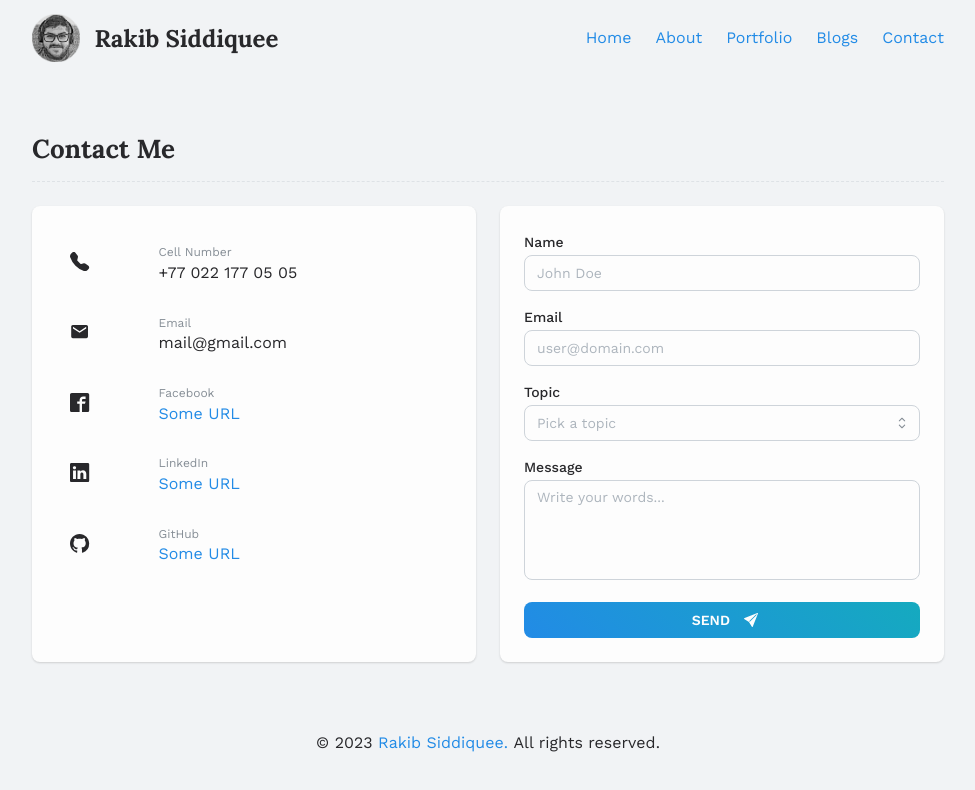
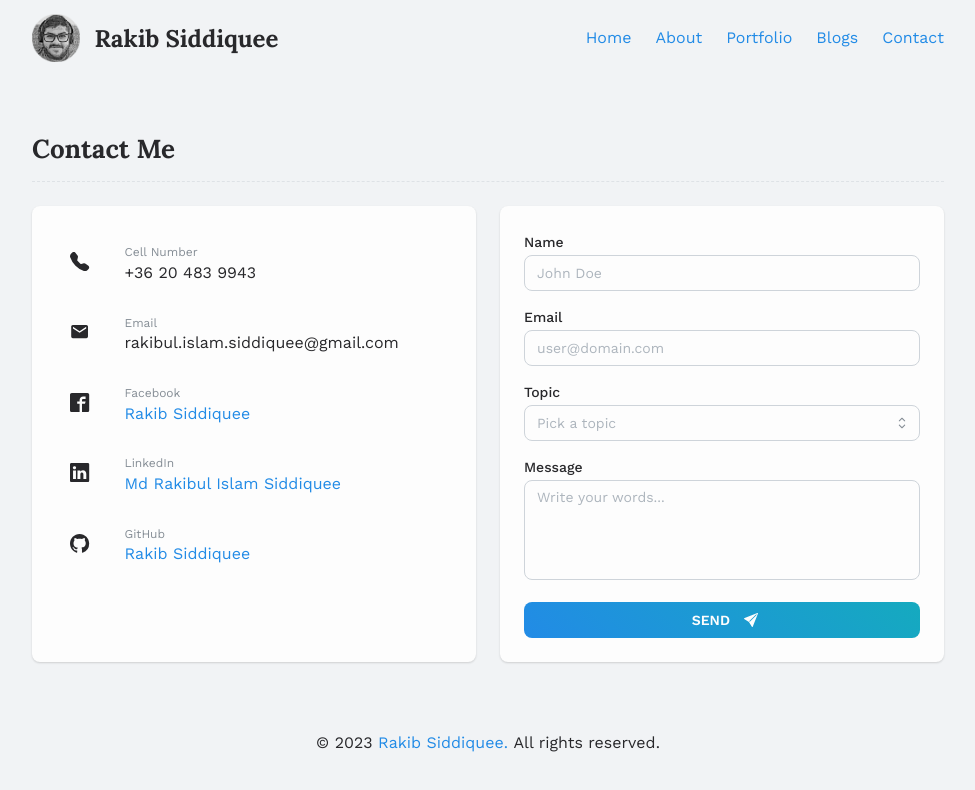
Before and after one commit to CHOYONism/portfolio-rakib-siddiquee, a Next.js app: page /contact-me in a window 1280 px wide. Shown: the top 790 px of the page, without its empty margins (152-1127 px from the left). Built offline with nearby package versions, Linux system fonts and the light colour scheme.

Commit message:
Contact Info Updated

```diff
--- a/src/components/contact-me/Information.tsx
+++ b/src/components/contact-me/Information.tsx
@@ -16,7 +16,7 @@ const ContactMeInfo = () => (
             <Text size="xs" c="dimmed">
               Cell Number
             </Text>
-            <Text>+77 022 177 05 05</Text>
+            <Text>+36 20 483 9943</Text>
           </Table.Td>
         </Table.Tr>
 
@@ -29,7 +29,7 @@ const ContactMeInfo = () => (
             <Text size="xs" c="dimmed">
               Email
             </Text>
-            <Text>mail@gmail.com</Text>
+            <Text>rakibul.islam.siddiquee@gmail.com</Text>
           </Table.Td>
         </Table.Tr>
 
@@ -42,8 +42,8 @@ const ContactMeInfo = () => (
             <Text size="xs" c="dimmed">
               Facebook
             </Text>
-            <Anchor target="_blank" href="#">
-              Some URL
+            <Anchor target="_blank" href="https://www.facebook.com/rakibul.islam.siddiquee">
+              Rakib Siddiquee
             </Anchor>
           </Table.Td>
         </Table.Tr>
@@ -57,8 +57,8 @@ const ContactMeInfo = () => (
             <Text size="xs" c="dimmed">
               LinkedIn
             </Text>
-            <Anchor target="_blank" href="#">
-              Some URL
+            <Anchor target="_blank" href="https://www.linkedin.com/in/rakibulislamsiddiquee/">
+              Md Rakibul Islam Siddiquee
             </Anchor>
           </Table.Td>
         </Table.Tr>
@@ -72,8 +72,8 @@ const ContactMeInfo = () => (
             <Text size="xs" c="dimmed">
               GitHub
             </Text>
-            <Anchor target="_blank" href="#">
-              Some URL
+            <Anchor target="_blank" href="https://github.com/CHOYONism">
+              Rakib Siddiquee
             </Anchor>
           </Table.Td>
         </Table.Tr>
```
Also changed, not shown: src/components/about-me/Intro.tsx (+5 -2 lines).
